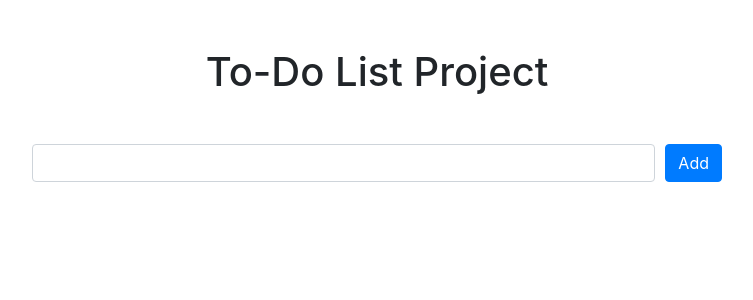
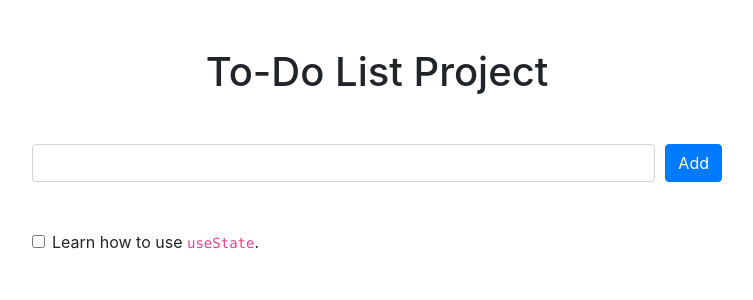
Before and after one commit to PacktPublishing/Architecting-Enterprise-React-Applications-with-Hooks, a Next.js app: page / in a window 1280 px wide. Shown: the top 300 px of the page, without its empty margins (263-1016 px from the left). Built offline with nearby package versions, Linux system fonts and the light colour scheme.

Commit message:
Add example todo item

```diff
--- /dev/null
+++ b/components/TodoItem.jsx
@@ -0,0 +1,28 @@
+import React, { useState } from "react";
+import { Form } from "react-bootstrap";
+
+export default function TodoItem({ children, ...props }) {
+  const [complete, setComplete] = useState(false);
+  function toggleComplete() {
+    setComplete((previouslyComplete) => !previouslyComplete);
+  }
+
+  return (
+    <Form.Check type="checkbox" {...props}>
+      <Form.Check.Input
+        type="checkbox"
+        checked={complete}
+        onChange={toggleComplete}
+        style={{ cursor: "pointer" }}
+      />
+      <Form.Check.Label
+        style={{
+          textDecoration: complete ? "line-through" : "none",
+          cursor: "pointer",
+        }}
+      >
+        {children}
+      </Form.Check.Label>
+    </Form.Check>
+  );
+}
--- a/pages/index.jsx
+++ b/pages/index.jsx
@@ -2,6 +2,7 @@ import React from "react";
 import Head from "next/head";
 import { Container } from "react-bootstrap";
 import TodoInput from "../components/TodoInput";
+import TodoItem from "../components/TodoItem";
 
 export default function Home() {
   return (
@@ -14,7 +15,11 @@ export default function Home() {
         To-Do List Project
       </h1>
 
-      <TodoInput />
+      <TodoInput className="mb-5" />
+
+      <TodoItem id="example-todo">
+        Learn how to use <code>useState</code>.
+      </TodoItem>
     </Container>
   );
 }
```
